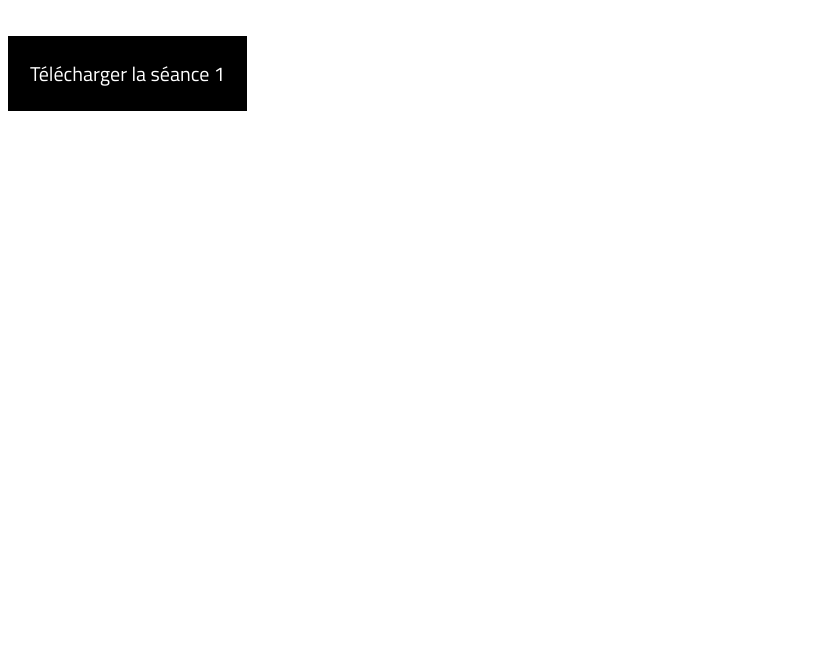
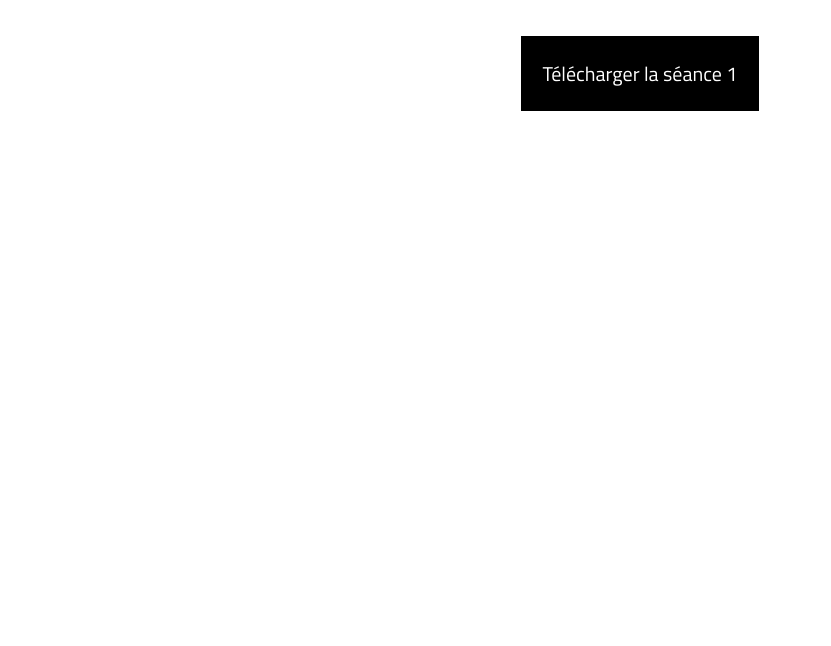
Before and after one commit to DogGameCompany/Club-Informatique, a plain HTML site: page seance/seance1.html in a window 1280 px wide. Shown: the part 154-800 px from the top of the page, without its empty margins (0-831 px from the left). Drawn offline with Linux system fonts and the light colour scheme.

Commit message:
reglage probleme

```diff
--- a/css/style.css
+++ b/css/style.css
@@ -1,5 +1,9 @@
 h1.titre {
 	font-family: 'Inconsolata', monospace;
+}
+
+div.rubrique-download {
+	text-align: center;
 }
 
 /* index.html */
--- a/seance/seance1.html
+++ b/seance/seance1.html
@@ -23,7 +23,7 @@
 	<br><br><br>
 
 	<!-- telecharger seance 1 -->
-	<div class="rubrique">
+	<div class="rubrique-download">
 		<a class="lien-seance-download" href="../pdf/seance1.pdf" download>Télécharger la séance 1</a>
 	</div>
 	<!-- fin -->
```
Also changed, not shown: 404.html (+6 -0 lines).
